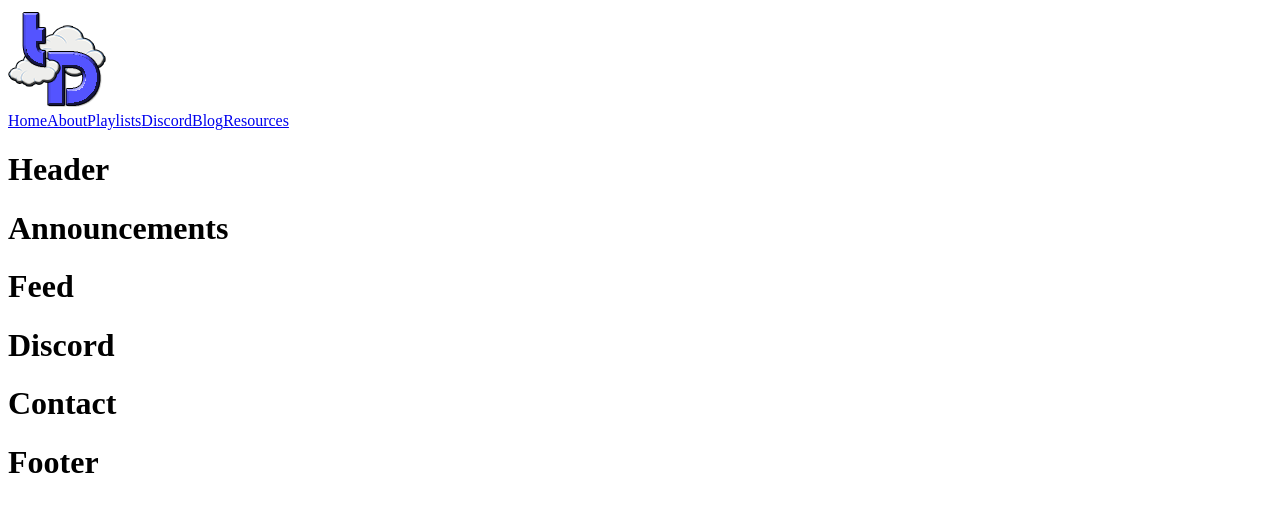
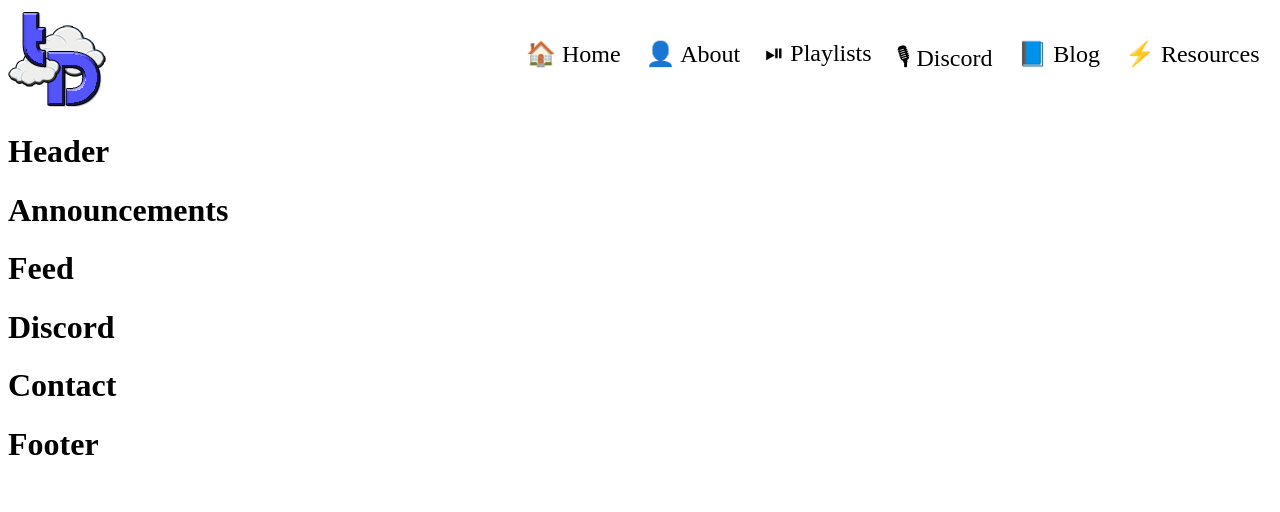
Before and after one commit to timh1203/tdNet2, a Next.js app: page / in a window 1280 px wide. Shown: the top 512 px of the page. Built offline with nearby package versions, Linux system fonts and the light colour scheme.

Commit message:
Add stylings for nav bar

```diff
--- a/src/components/Nav/index.js
+++ b/src/components/Nav/index.js
@@ -1,19 +1,58 @@
+// PACKAGES
 import Link from 'next/link'
+import styled from 'styled-components'
 
 const Nav = () => (
-  <main className="Nav">
-    <div className="nav-left">
+  <Main1 className="Nav">
+    <Section1 className="nav-left">
       <img src="/logo.png" alt='travelDev Logo' />
-    </div>
-    <div className="nav-right">
-      <Link href="/"><a>Home</a></Link>
-      <Link href="/about"><a>About</a></Link>
-      <Link href="/playlists"><a>Playlists</a></Link>
-      <Link href="/discord"><a>Discord</a></Link>
-      <Link href="/blog"><a>Blog</a></Link>
-      <Link href="/resources"><a>Resources</a></Link>
-    </div>
-  </main>
+    </Section1>
+    <Section2 className="nav-right">
+      <Link href="/">
+        <A1>🏠 Home</A1>
+      </Link>
+      <Link href="/about">
+        <A1>👤 About</A1>
+      </Link>
+      <Link href="/playlists">
+        <A1>⏯ Playlists</A1>
+      </Link>
+      <Link href="/discord">
+        <A1>🎙 Discord</A1>
+      </Link>
+      <Link href="/blog">
+        <A1>📘 Blog</A1>
+      </Link>
+      <Link href="/resources">
+        <A1>⚡️ Resources</A1>
+      </Link>
+    </Section2>
+  </Main1>
 )
 
+const Main1 = styled.main`
+  display: flex;
+  align-items: center;
+`
+const Section1 = styled.section`
+  width: 40%;
+`
+const Section2 = styled.section`
+  display: flex;
+  justify-content: space-around;
+  width: 60%;
+  font-size: 1.5rem;
+`
+const A1 = styled.a`
+  text-decoration: none;
+  &:visited {
+    color: #5454FF;
+  }
+  &:hover {
+    cursor: pointer;
+    text-decoration: underline;
+    text-shadow: 0 0 20px #5454FF;
+  }
+`
+
 export default Nav
```
